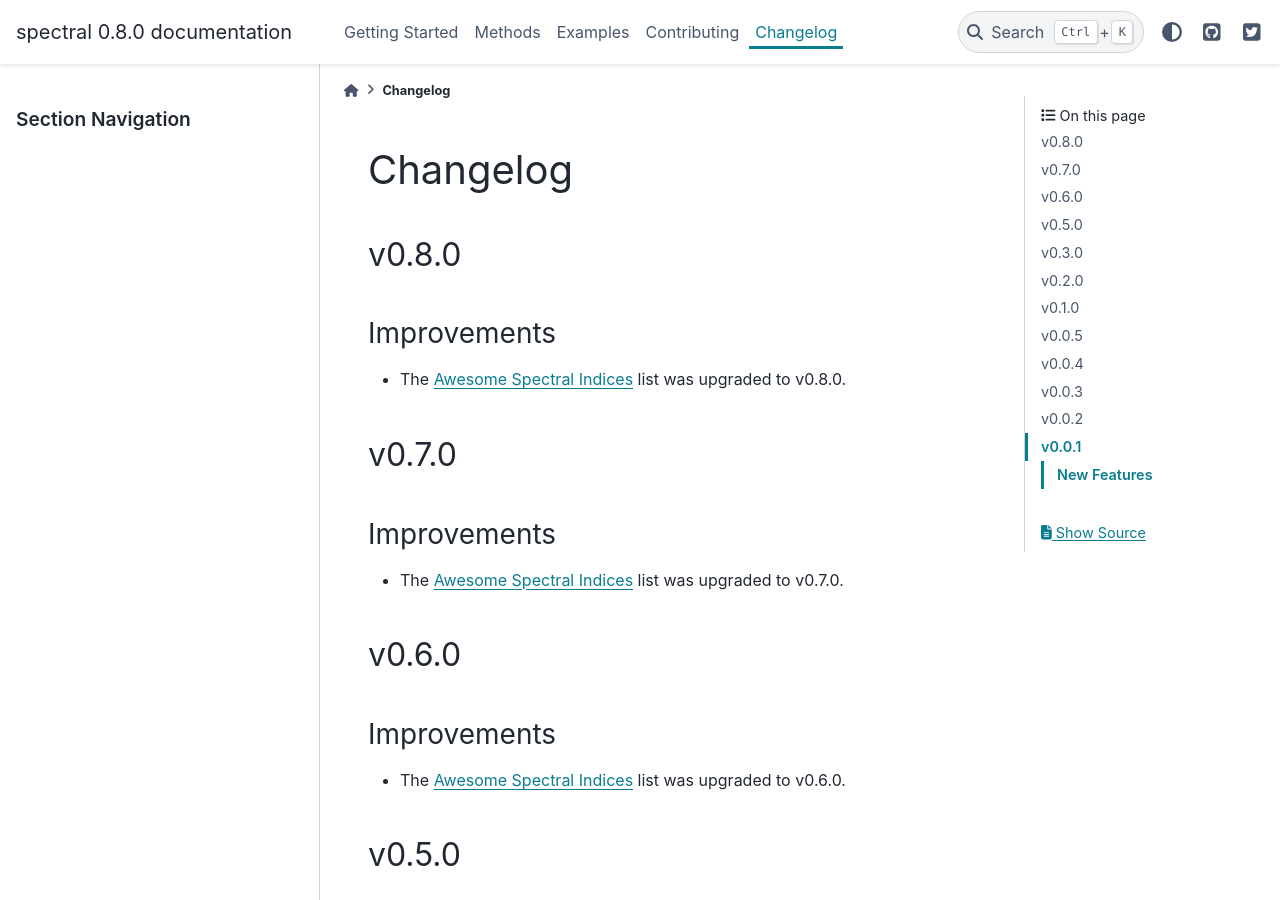
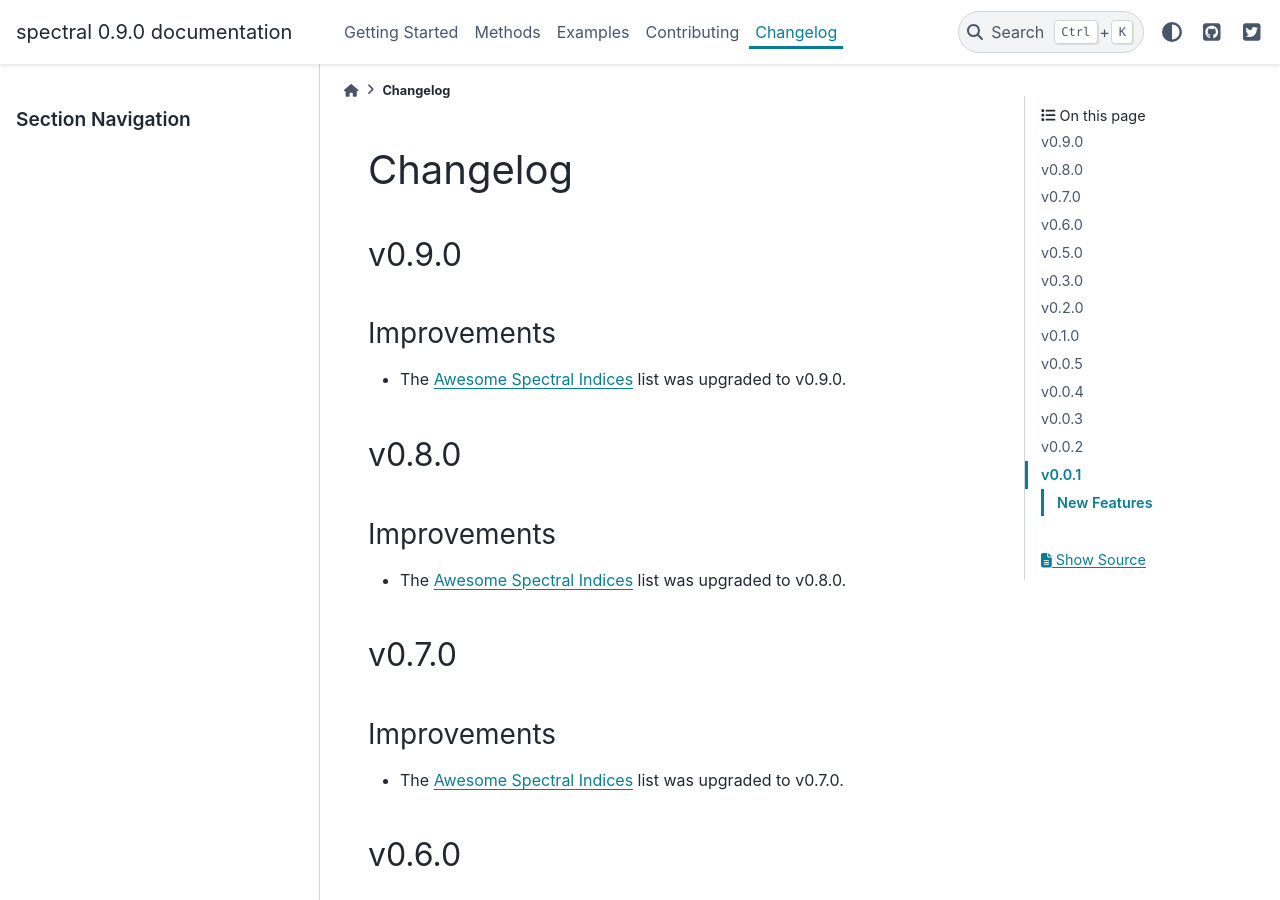
Before and after one commit to awesome-spectral-indices/spectral, a Sphinx documentation site: the page built from docs/changelog.rst, in a window 1280 px wide and 900 px high. Built offline with Sphinx 7.4.7 and the PyData theme 0.15.4, drawn with Linux system fonts in a browser that asks for light colours.

Commit message:
VERSION: 0.9.0

```diff
--- a/docs/changelog.rst
+++ b/docs/changelog.rst
@@ -1,5 +1,13 @@
 Changelog
 ============
+
+v0.9.0
+------
+
+Improvements
+~~~~~~~~~~~~
+
+- The `Awesome Spectral Indices <https://github.com/awesome-spectral-indices/awesome-spectral-indices>`_ list was upgraded to v0.9.0.
 
 v0.8.0
 ------
--- a/docs/conf.py
+++ b/docs/conf.py
@@ -23,7 +23,7 @@
 author = 'David Montero Loaiza'
 
 # The full version, including alpha/beta/rc tags
-release = '0.8.0'
+release = '0.9.0'
 
 
 # -- General configuration ---------------------------------------------------
```
Also changed, not shown: 1 other file.
